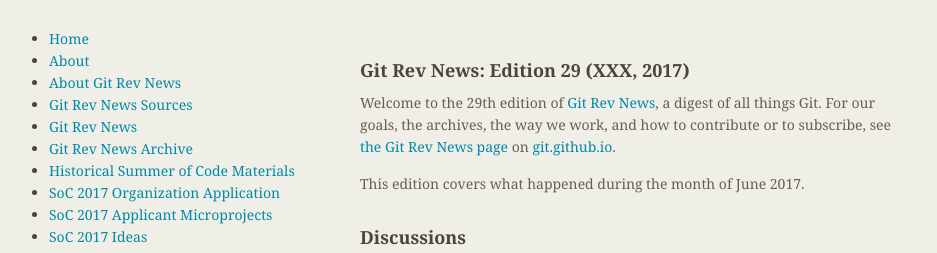
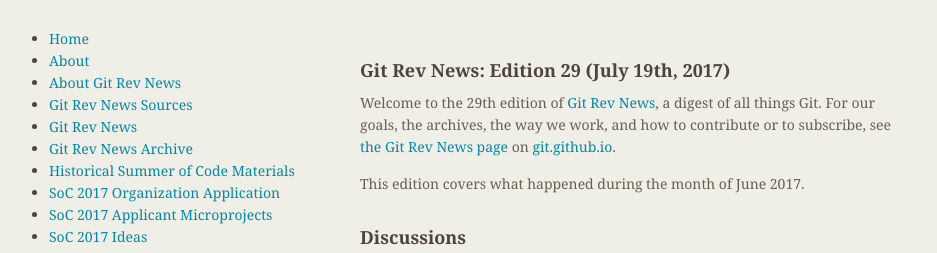
Before and after one commit to git/git.github.io, a Jekyll site: the page built from rev_news/drafts/edition-29.md, in a window 1280 px wide. Shown: the top 253 px of the page, without its empty margins (174-1111 px from the left). Built offline with Jekyll 4.4.1, drawn with Linux system fonts in a browser that asks for light colours.

Commit message:
rn-29: set publication date to Wednesday July 19th

```diff
--- a/rev_news/drafts/edition-29.md
+++ b/rev_news/drafts/edition-29.md
@@ -1,5 +1,5 @@
 ---
-title: Git Rev News Edition 29 (XXX, 2017)
+title: Git Rev News Edition 29 (July 19th, 2017)
 layout: default
 date: 2017-07-19 12:06:51 +0100
 author: chriscool
@@ -7,7 +7,7 @@
 navbar: false
 ---
 
-## Git Rev News: Edition 29 (XXX, 2017)
+## Git Rev News: Edition 29 (July 19th, 2017)
 
 Welcome to the 29th edition of [Git Rev News](https://git.github.io/rev_news/rev_news/),
 a digest of all things Git. For our goals, the archives, the way we work, and how to contribute or to
```
